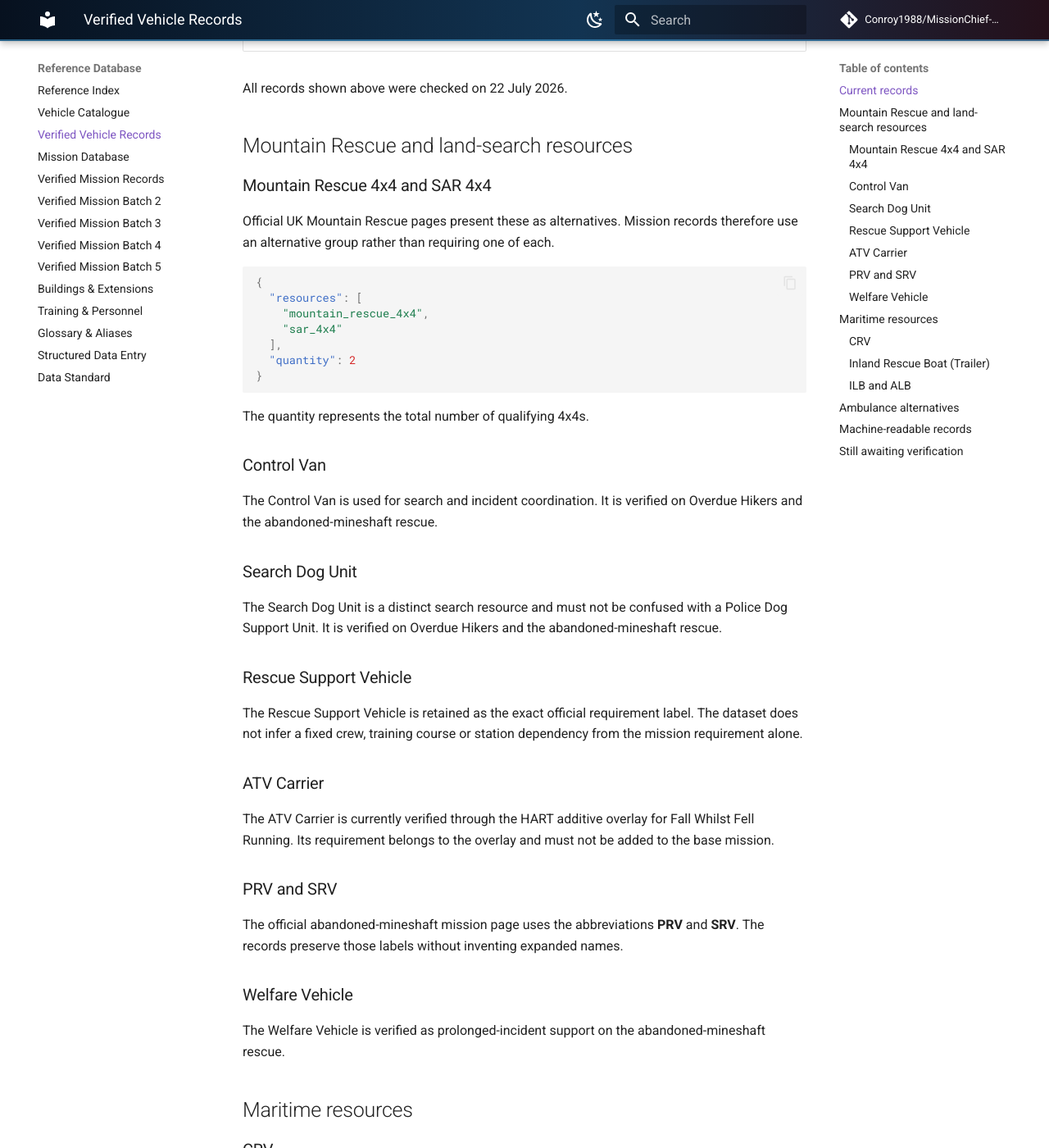
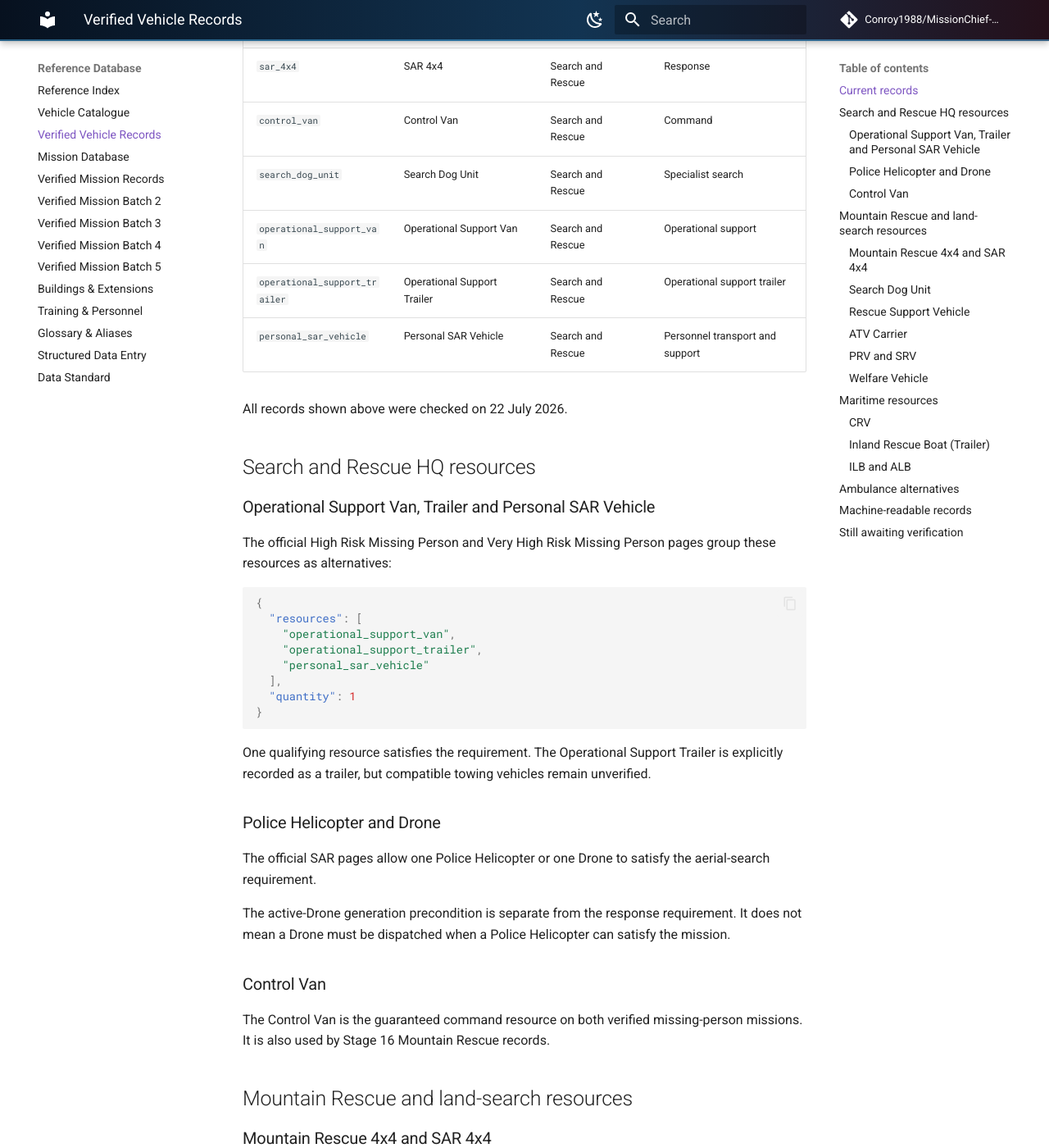
Before and after one commit to Conroy1988/MissionChief-UK, an MkDocs documentation site: the page built from docs/reference/verified-vehicle-records.md, in a window 1280 px wide and 1400 px high, scrolled down 1661 px. Shown: the whole window at 82% size. Built offline with MkDocs 1.6.1 and Material for MkDocs 9.7.7, drawn with Linux system fonts in a browser that asks for light colours; comment, search, counter and statistics services are not loaded; some of the changed text lies outside the part shown.

Commit message:
Expand verified vehicle catalogue for Stage 17

````diff
--- a/docs/reference/verified-vehicle-records.md
+++ b/docs/reference/verified-vehicle-records.md
@@ -21,6 +21,8 @@ Each record verifies only its populated attributes. Purchase prices, crew limits
 | `srv` | SRV | Ambulance | Specialist response |
 | `welfare_vehicle` | Welfare Vehicle | Ambulance | Support |
 | `police_car` | Police car | Police | Response |
+| `police_helicopter` | Police Helicopter | Police | Air support |
+| `drone` | Drone | Shared | Aerial search and reconnaissance |
 | `coastguard_rescue_vehicle` | CRV | Coastguard | Response |
 | `coastguard_mud_rescue_unit` | Coastguard Mud Rescue Unit | Coastguard | Specialist rescue |
 | `mud_decontamination_unit` | Mud Decontamination Unit | Coastguard | Specialist support |
@@ -32,14 +34,46 @@ Each record verifies only its populated attributes. Purchase prices, crew limits
 | `sar_4x4` | SAR 4x4 | Search and Rescue | Response |
 | `control_van` | Control Van | Search and Rescue | Command |
 | `search_dog_unit` | Search Dog Unit | Search and Rescue | Specialist search |
+| `operational_support_van` | Operational Support Van | Search and Rescue | Operational support |
+| `operational_support_trailer` | Operational Support Trailer | Search and Rescue | Operational support trailer |
+| `personal_sar_vehicle` | Personal SAR Vehicle | Search and Rescue | Personnel transport and support |
 
 All records shown above were checked on 22 July 2026.
+
+## Search and Rescue HQ resources
+
+### Operational Support Van, Trailer and Personal SAR Vehicle
+
+The official High Risk Missing Person and Very High Risk Missing Person pages group these resources as alternatives:
+
+```json
+{
+  "resources": [
+    "operational_support_van",
+    "operational_support_trailer",
+    "personal_sar_vehicle"
+  ],
+  "quantity": 1
+}
+```
+
+One qualifying resource satisfies the requirement. The Operational Support Trailer is explicitly recorded as a trailer, but compatible towing vehicles remain unverified.
+
+### Police Helicopter and Drone
+
+The official SAR pages allow one Police Helicopter or one Drone to satisfy the aerial-search requirement.
+
+The active-Drone generation precondition is separate from the response requirement. It does not mean a Drone must be dispatched when a Police Helicopter can satisfy the mission.
+
+### Control Van
+
+The Control Van is the guaranteed command resource on both verified missing-person missions. It is also used by Stage 16 Mountain Rescue records.
 
 ## Mountain Rescue and land-search resources
 
 ### Mountain Rescue 4x4 and SAR 4x4
 
-Official UK Mountain Rescue pages present these as alternatives. Mission records therefore use an alternative group rather than requiring one of each.
+Official UK Mountain Rescue and SAR pages present these as alternatives. Mission records therefore use an alternative group rather than requiring one of each.
 
 ```json
 {
@@ -52,10 +86,6 @@ Official UK Mountain Rescue pages present these as alternatives. Mission records
 ```
 
 The quantity represents the total number of qualifying 4x4s.
-
-### Control Van
-
-The Control Van is used for search and incident coordination. It is verified on Overdue Hikers and the abandoned-mineshaft rescue.
 
 ### Search Dog Unit
 
@@ -106,12 +136,17 @@ data/uk/vehicles/
 ├── coastguard-rescue-helicopter.json
 ├── coastguard-rescue-vehicle.json
 ├── control-van.json
+├── drone.json
 ├── fire-engine.json
 ├── inland-rescue-boat-trailer.json
 ├── inshore-lifeboat.json
 ├── mountain-rescue-4x4.json
 ├── mud-decontamination-unit.json
+├── operational-support-trailer.json
+├── operational-support-van.json
+├── personal-sar-vehicle.json
 ├── police-car.json
+├── police-helicopter.json
 ├── prv.json
 ├── rapid-response-vehicle.json
 ├── rescue-support-vehicle.json
````
